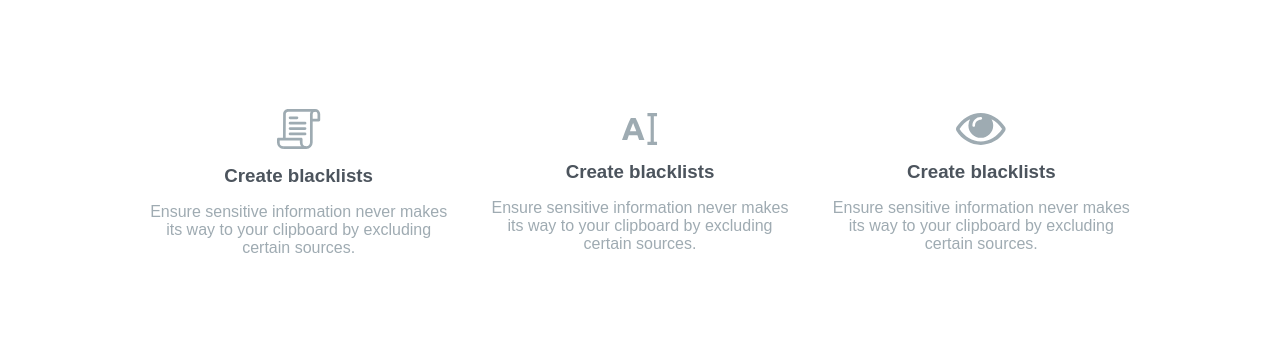
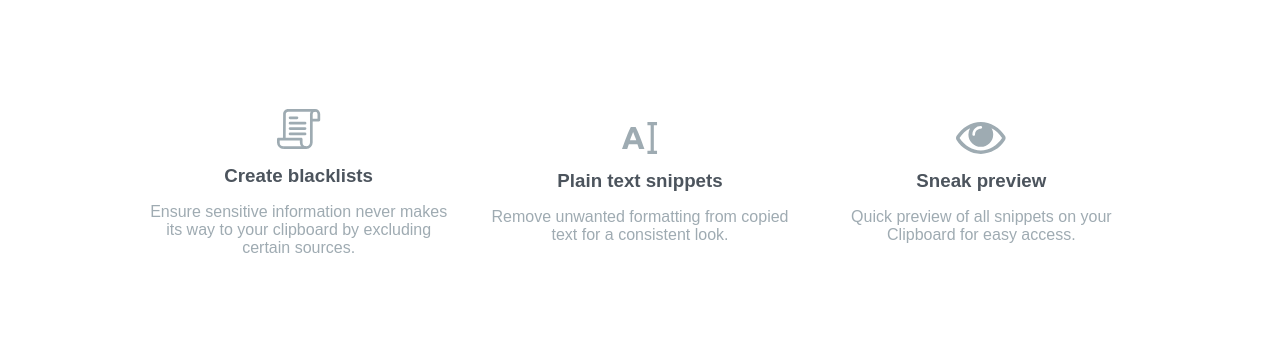
Before and after one commit to Code-Beaker/clipboard-landing-page-fmentor-project, a plain HTML site: page index.html in a window 1280 px wide. Shown: the part 2312-2659 px from the top of the page. Drawn offline with Linux system fonts and the light colour scheme; a web font is replaced by a local one.

Commit message:
fixed text-content during editing

```diff
--- a/index.html
+++ b/index.html
@@ -135,20 +135,19 @@
               <picture class="workflow__item-image-wrapper">
                 <img src="images/icon-text.svg" alt="Text Icon" />
               </picture>
-              <h3 class="workflow__item-heading">Create blacklists</h3>
+              <h3 class="workflow__item-heading">Plain text snippets</h3>
               <p class="workflow__item-para">
-                Ensure sensitive information never makes its way to your
-                clipboard by excluding certain sources.
+                Remove unwanted formatting from copied text for a consistent
+                look.
               </p>
             </section>
             <section class="workflow__item">
               <picture class="workflow__item-image-wrapper">
                 <img src="images/icon-preview.svg" alt="Preview Icon" />
               </picture>
-              <h3 class="workflow__item-heading">Create blacklists</h3>
+              <h3 class="workflow__item-heading">Sneak preview</h3>
               <p class="workflow__item-para">
-                Ensure sensitive information never makes its way to your
-                clipboard by excluding certain sources.
+                Quick preview of all snippets on your Clipboard for easy access.
               </p>
             </section>
           </div>
```
